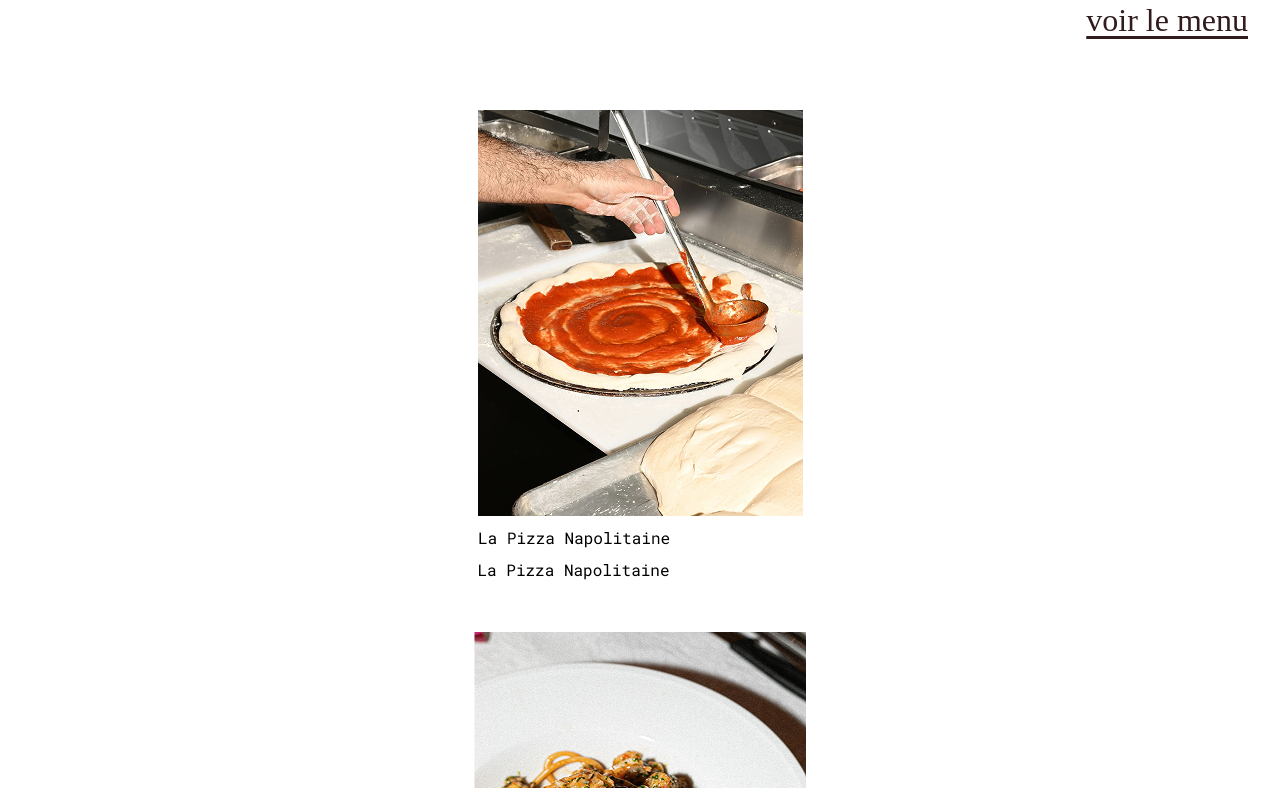
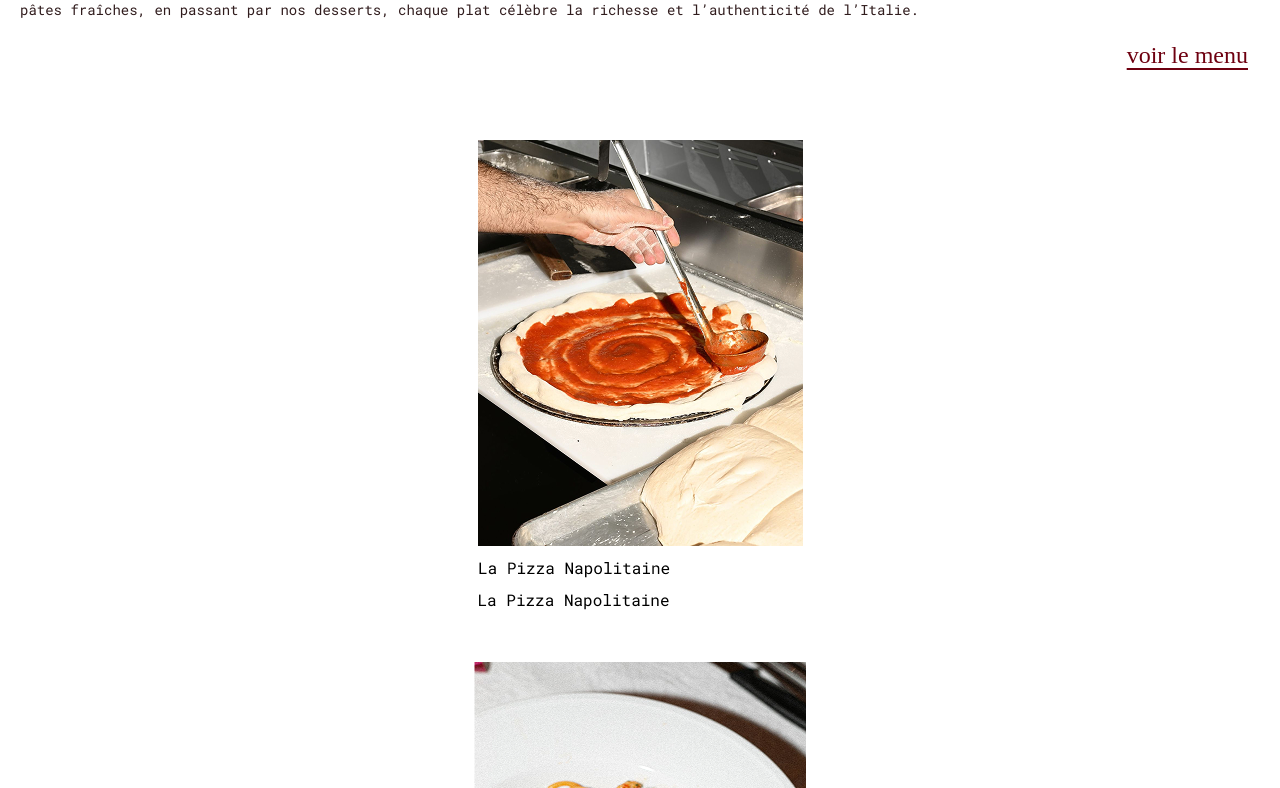
Before and after one commit to aawwim/Lori-Sapori, a website built with Parcel: page src/index.html in a window 1280 px wide. Shown: the part 158-946 px from the top of the page. Built offline with nearby package versions, Linux system fonts and the light colour scheme.

Commit message:
changement

```diff
--- a/src/css/modules/_menu.css
+++ b/src/css/modules/_menu.css
@@ -1,10 +1,11 @@
 .menu-section {
   display: flex;
-  padding: 0 1.25rem;
   flex-direction: column;
   align-items: flex-start;
+  align-self: stretch;
   gap: 4rem;
-  align-self: stretch;
+  padding: 0 1.25rem;
+  margin-top: 2.5rem;
 }
 
 .menu-info {
@@ -18,25 +19,26 @@
 
 h1 {
   color: #301c1d;
-  font-family: "Newsreader";
+  font-family: "Newsreader", serif;
   font-size: 6.875rem;
   text-align: left;
 }
+
 .menu-cards {
   display: flex;
   flex-direction: column;
   justify-content: center;
   align-items: center;
+  align-self: stretch;
   gap: 2.3125rem;
-  align-self: stretch;
 }
+
 .info-label-banner {
   color: #000;
-  font-family: "Roboto Mono";
+  font-family: "Roboto Mono", monospace;
   font-size: 1rem;
-  font-style: normal;
   font-weight: 400;
-  line-height: 120%; /* 1.2rem */
+  line-height: 120%;
 }
 
 .card-info {
@@ -46,24 +48,19 @@ h1 {
   gap: 0.75rem;
 }
 
-.menu-discription .btn-primary,
-.menu-discription .btn-primary:hover,
-.menu-discription .btn-primary:focus,
-.menu-discription .btn-primary:active {
+.menu-discription .btn-primary {
   display: inline-flex;
   width: fit-content;
   align-self: flex-end;
-  color: #301c1d;
+  color: #6e0010;
   font-family: "Arapey", serif;
-  font-size: 2rem;
-  font-style: normal;
-  font-weight: 400;
+  font-size: 1.5rem;
+  font-weight: 500;
   line-height: 120%;
   background: none;
-  border: 0;
-  outline: none;
+  border: none;
   box-shadow: none;
   text-decoration: underline;
   text-underline-offset: 5px;
-  text-decoration-thickness: 0.8 px;
+  text-decoration-thickness: 0.1rem;
 }
```
